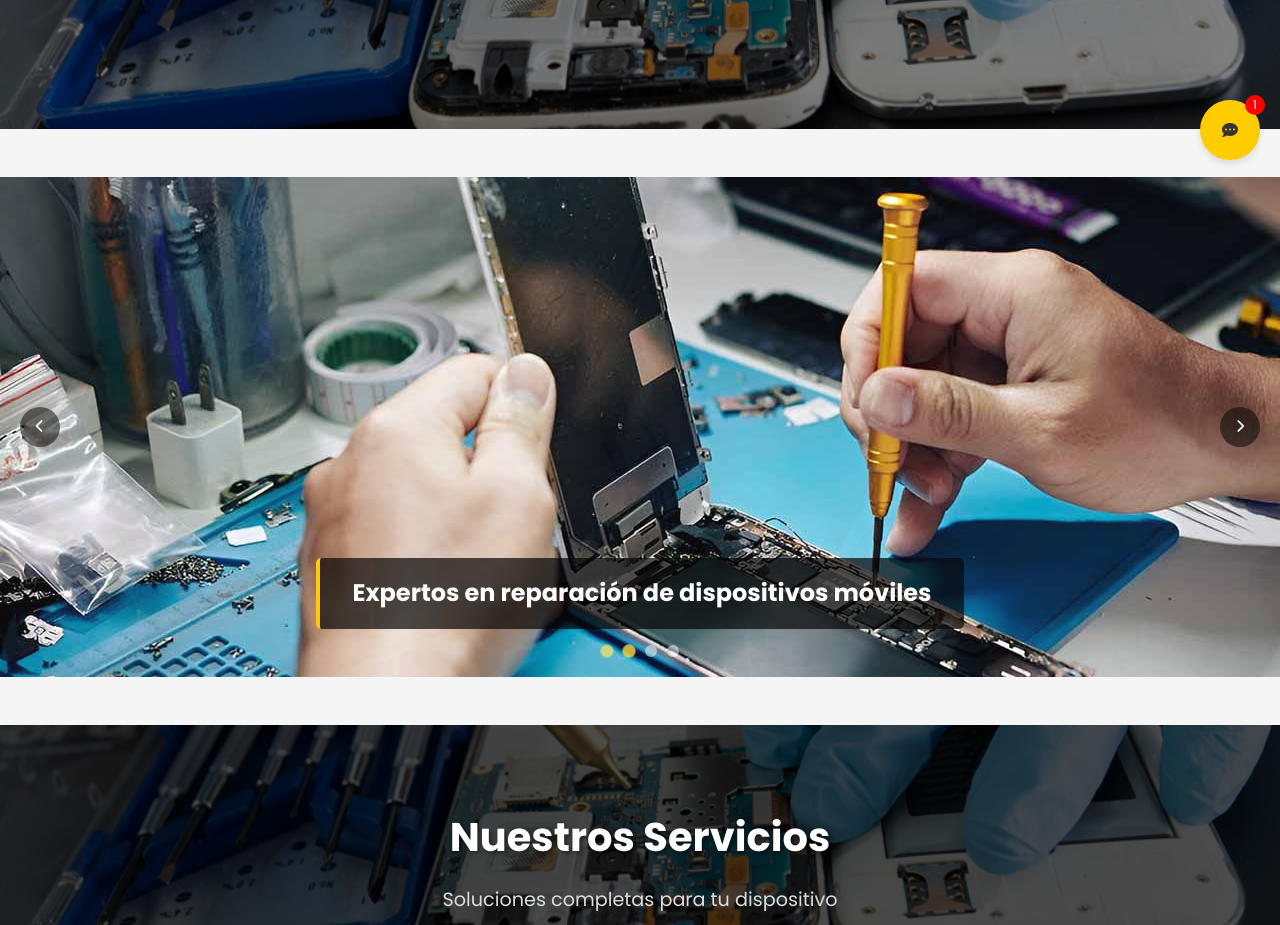
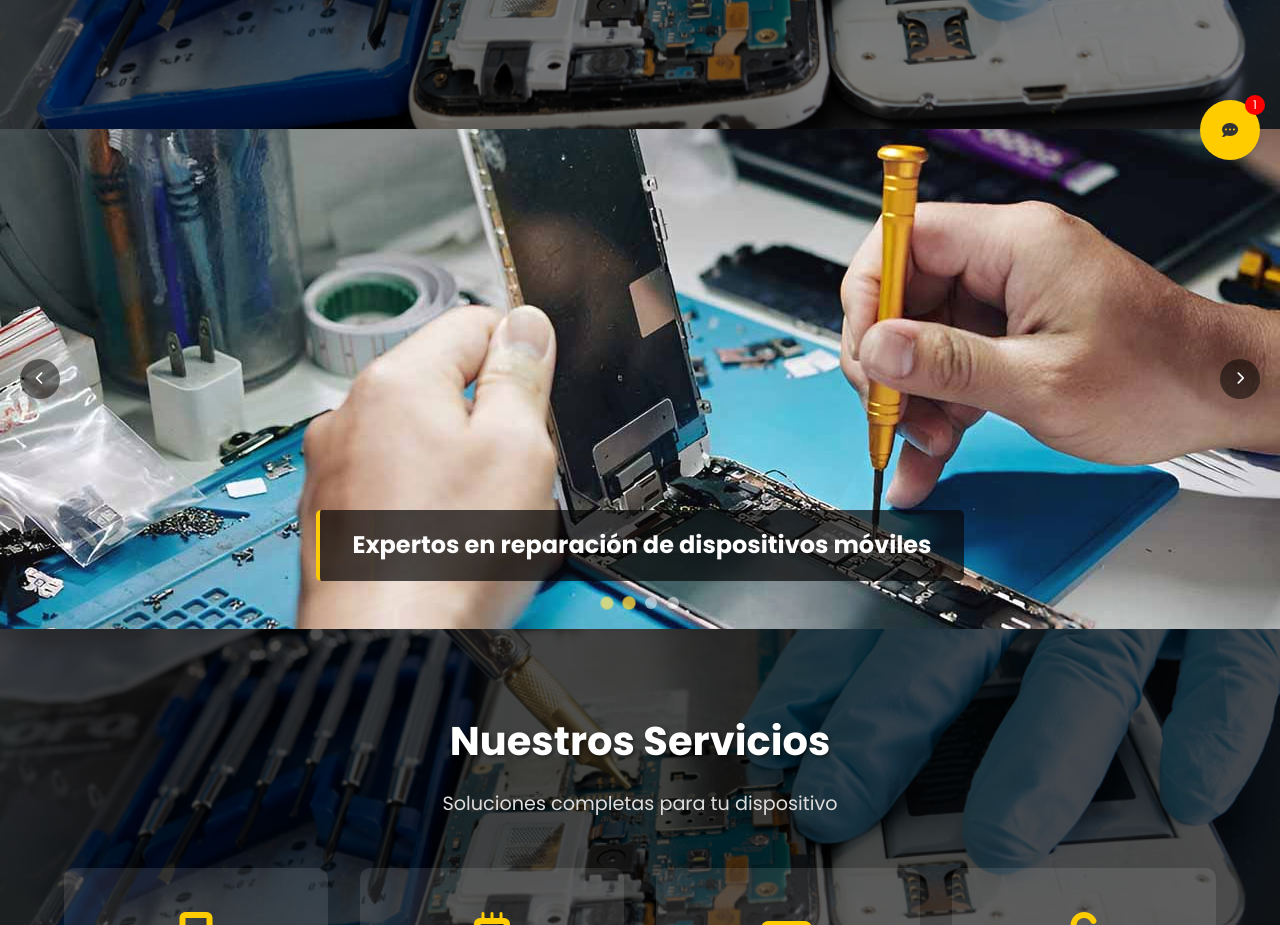
Before and after one commit to carlosrubendg/Proyecto-IV, an Angular app: page / in a window 1280 px wide. Shown: the part 620-1545 px from the top of the page. Built offline with nearby package versions, Linux system fonts and the light colour scheme.

Commit message:
fix: slider component style

```diff
--- a/src/app/app.component.css
+++ b/src/app/app.component.css
@@ -1,6 +1,6 @@
 /* Estilos para la sección del slider */
 .slider-section {
-  padding: 3rem 0;
+  padding: 0;
   background-color: #f5f5f5;
 }
 
```
